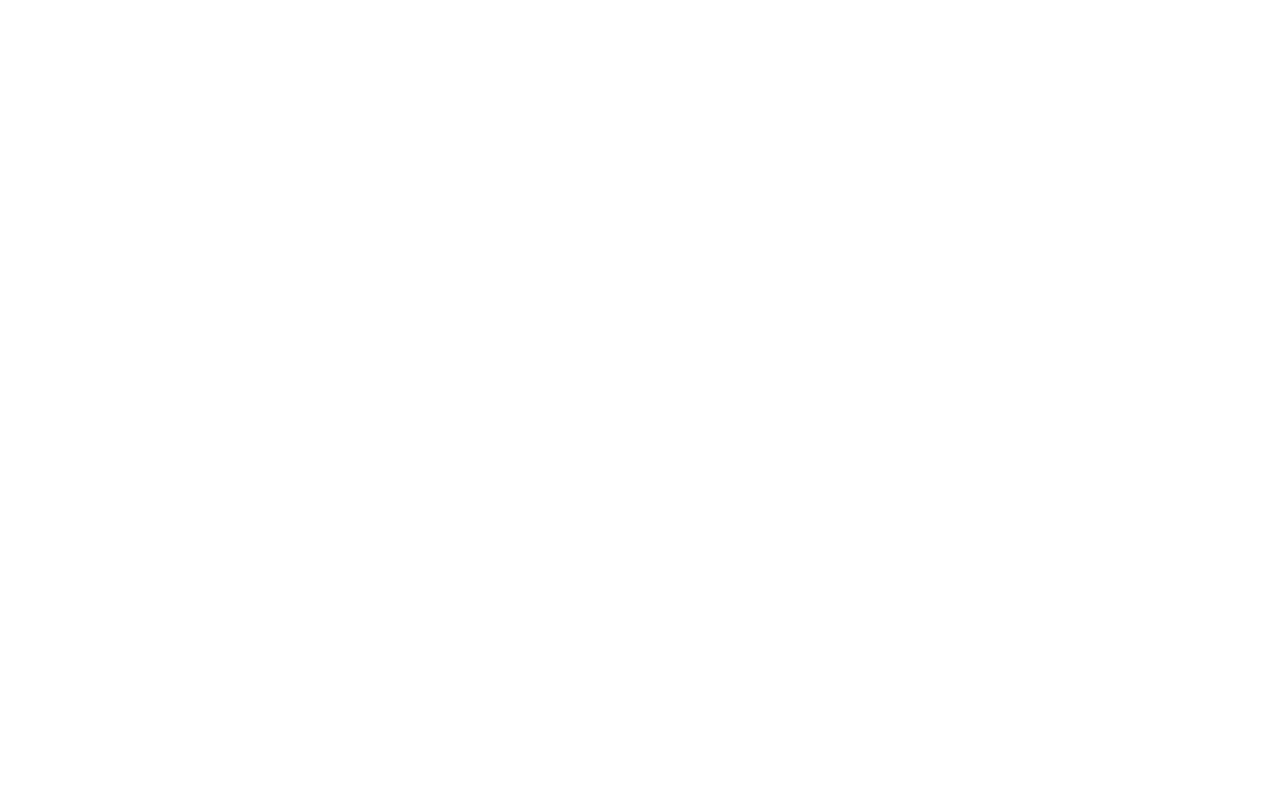
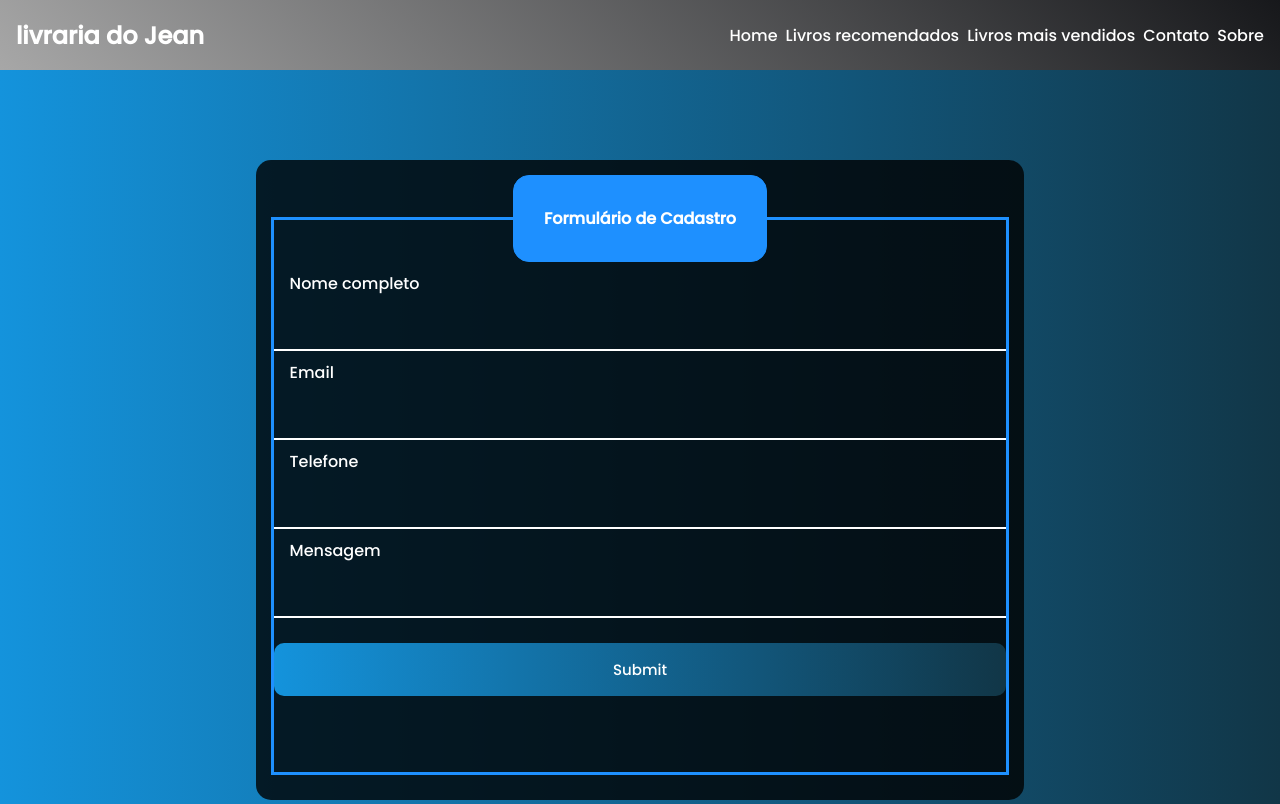
Before and after one commit to JeanGomes01/livraria-do-jean, a plain HTML site: page formulario.html in a window 1280 px wide. Shown: the top 804 px of the page. Drawn offline with Linux system fonts and the light colour scheme.

Commit message:
Versao 2.0 - Adicionei a area de contato

```diff
--- a/formulario.html
+++ b/formulario.html
@@ -1,12 +1,88 @@
 <!DOCTYPE html>
-<html lang="en">
+<html lang="pt-br">
 <head>
     <meta charset="UTF-8">
     <meta http-equiv="X-UA-Compatible" content="IE=edge">
     <meta name="viewport" content="width=device-width, initial-scale=1.0">
-    <title>Document</title>
+    <link rel=stylesheet href="styles.css">
+    <title>Livraria do Jean</title>
 </head>
-<body>
 
+<body class="body-formulario">
+    <section class="container">
+        <header id="header">
+            <a id="logo" href="index.html">livraria do Jean</a>
+            <nav id="nav">
+                <button aria-label="Abrir Menu" id="btn-mobile"aria-haspopup="true" aria-controls="menu" aria-expanded="false">Menu
+                    <span id="hamburger"></span>
+                </button>
+
+                <ul id="menu"role="menu">
+                    <li><a href="index.html">Home</a></li>
+                    <li><a href="#">Livros recomendados</a></li>
+                    <li><a href="#">Livros mais vendidos</a></li>
+                    <li><a href="formulario.html">Contato</a></li>
+                    <li><a href="#">Sobre</a></li>
+                </ul>
+            </nav>
+        </header>
+
+        <section class="container-formulario">
+            <form action="" class="form-field">
+                <fieldset >
+                    <legend class="titulo-form"><b>Formulário de Cadastro</b></legend>
+                    </br>
+                    <div class="inpuBox">
+                        <input type="text" name="nome" id="nome" class="inputUser" required>
+                        <label class="label-input" for="nome">Nome completo</label>
+                    </div>
+                    </br>
+                    <div class="inpuBox">
+                        <input type="email" name="email" id="email" class="inputUser" required>
+                        <label class="label-input" for="email">Email</label>
+                    </div>
+                    </br>
+                    <div class="inpuBox">
+                        <input type="tel" name="telefone" id="telefone" class="inputUser" required>
+                        <label class="label-input" for="telefone">Telefone</label>
+                    </div>
+                    </br>
+                    <div class="inpuBox">
+                        <input type="text" name="cidade" id="cidade" class="inputUser" required>
+                        <label class="label-input" for="cidade">Mensagem</label>
+                    </div>
+                    </br>
+                    <input type="submit" name="submit" id="submit">
+                </fieldset>
+            </form>
+        </section>
+
+
+
+        <footer class="footer">
+        <div class="footer-content">
+            <p>
+                Copyright &copy; 2019 - Todos os direitos reservados
+            </p>
+            <div class="redes-sociais">
+                <ul>
+                    <li><a href="https://www.facebook.com/jeangomes13/" target="_blank"><i class="fab fa-facebook"></i></a>
+                    </li>
+                    <li><a href="https://www.instagram.com/jean_gms/" target="_blank"><i class="fab fa-instagram"></i></a>
+                    </li>
+                    <li><a href="https://twitter.com/Jean_gms01" target="_blank"><i class="fab fa-twitter"></i></a>
+                    </li>
+                </ul>
+
+            </div>
+            <!--social-list-->
+
+        </div>
+        <!--footer-content-->
+    </footer>
+    <!--footer-->
+</section>
+<!--Container-->
 </body>
+<script src="script.js"></script>
 </html>
--- a/styles.css
+++ b/styles.css
@@ -30,7 +30,7 @@ html {
     display:flex;
     align-items: center;
     justify-content: space-between;
-    background:linear-gradient(45deg, #a7a7a7, #17181b);
+    background-image: linear-gradient(45deg, #a7a7a7, #17181b);
 }
 
 #menu {
@@ -55,6 +55,7 @@ a {
 }
 
 a:hover {
+    border-radius: 2rem;
     background: rgba(0,0,0,0.5);
 }
 
@@ -150,6 +151,108 @@ footer {
     display: flex;
     list-style: none;
 }
+
+
+
+/*Formulario de Contato*/
+
+.body-formulario {
+    font-family: Arial, Helvetica, sans-serif;
+    background-image: linear-gradient(to right, rgb(20, 147, 220), rgb(17, 54, 71));
+}
+
+.form-field {
+    position: absolute;
+    top:60%;
+    left:50%;
+    transform: translate(-50%, -50%);
+    background-color: rgba(0,0,0, 0.8);
+    padding:0.938rem;
+    border-radius: 0.938rem;
+    width: 60%;
+    height: 80vh;
+}
+
+fieldset{
+    border: 3px solid dodgerblue;
+    height: 75vh;
+}
+
+.inputBox {
+    position: relative;
+}
+.inputUser {
+    background: none;
+    border:none;
+    border-bottom: 2px solid white;
+    outline: none;
+    color:white;
+    font-size: 1.3rem;
+    width:100%;
+    height: 4rem;
+    letter-spacing: 0.15rem;
+}
+.inputUser:focus ~.label-input {
+    margin: -2rem 2rem 2rem 0rem;
+    font-size: 1.4rem;
+    color: dodgerblue;
+}
+.label-input {
+    margin:-1rem -1rem 20rem 1rem;
+    position:absolute;
+    left: 1.1rem;
+    pointer-events: none;
+    transition: .5s;
+    color:white;
+}
+
+
+.container-formulario {
+    width:100%;
+    height: 100vh;
+}
+
+.titulo-form {
+    text-align: center;
+    border:1px solid dodgerblue;
+    padding:30px;
+    background-color: dodgerblue;
+    border-radius:1rem;
+    color:white;
+}
+
+
+
+#submit {
+    background-image: linear-gradient(to right, rgb(20, 147, 220), rgb(17, 54, 71));
+    width:100%;
+    border:none;
+    padding:0.938rem;
+    color:white;
+    font-size:0.938rem;
+    cursor: pointer;
+    border-radius: 0.625rem;
+}
+#submit:hover {
+    background-image: linear-gradient(to right, rgb(20, 147, 225), rgb(10, 10, 195));
+}
+
+
+
+
+
+
+
+
+
+
+
+
+
+
+
+
+
 
 
 @media screen and (max-width:650px){
```
Also changed, not shown: index.html (+1 -1 lines).
